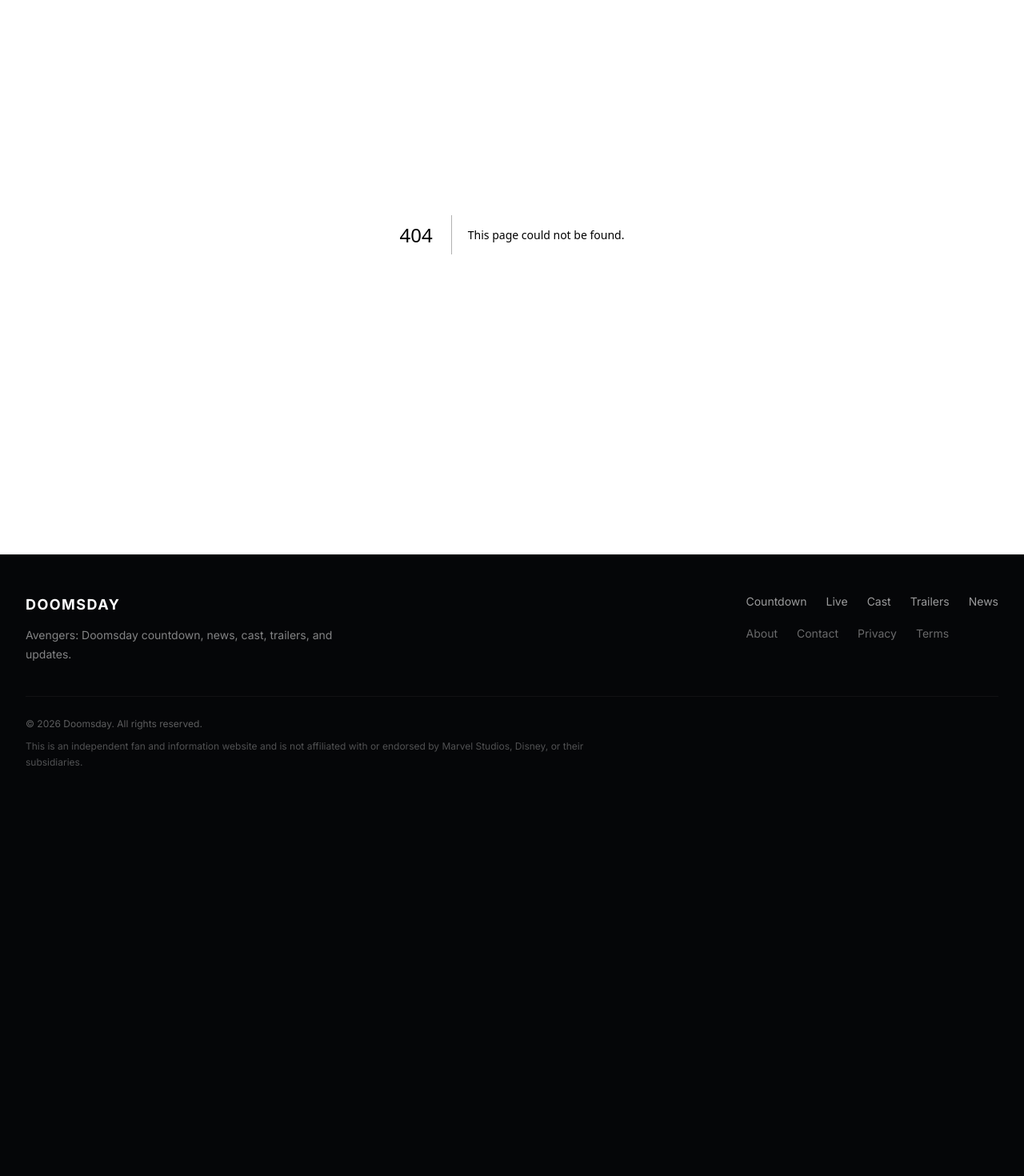
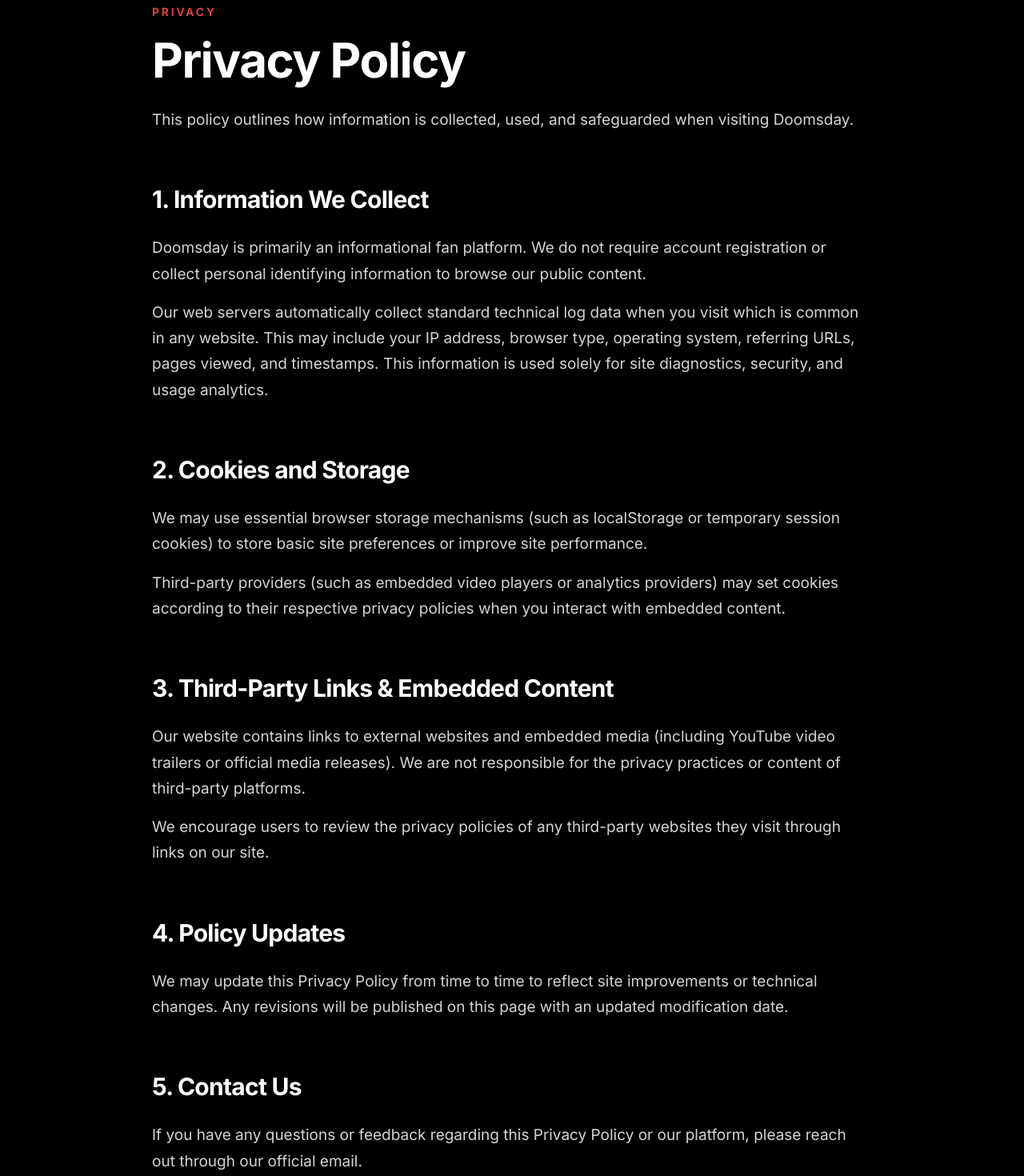
Before and after one commit to we3soft/doomsday-site, a Next.js app: page /privacy in a window 1280 px wide. Before the commit this address had no page. Shown: the part 180-1650 px from the top of the page at 80% size. Before the commit the page ends 1191 px from the top, so only its background shows below. Built offline with nearby package versions, Linux system fonts and the light colour scheme.

Commit message:
privacy page

```diff
--- /dev/null
+++ b/app/privacy/page.tsx
@@ -0,0 +1,86 @@
+import type { Metadata } from "next";
+
+export const metadata: Metadata = {
+  title: "Privacy Policy",
+  description:
+    "Privacy Policy for Doomsday - Learn how we handle information and protect visitor privacy.",
+};
+
+const sections = [
+  {
+    heading: "1. Information We Collect",
+    paragraphs: [
+      "Doomsday is primarily an informational fan platform. We do not require account registration or collect personal identifying information to browse our public content.",
+      "Our web servers automatically collect standard technical log data when you visit which is common in any website. This may include your IP address, browser type, operating system, referring URLs, pages viewed, and timestamps. This information is used solely for site diagnostics, security, and usage analytics.",
+    ],
+  },
+  {
+    heading: "2. Cookies and Storage",
+    paragraphs: [
+      "We may use essential browser storage mechanisms (such as localStorage or temporary session cookies) to store basic site preferences or improve site performance.",
+      "Third-party providers (such as embedded video players or analytics providers) may set cookies according to their respective privacy policies when you interact with embedded content.",
+    ],
+  },
+  {
+    heading: "3. Third-Party Links & Embedded Content",
+    paragraphs: [
+      "Our website contains links to external websites and embedded media (including YouTube video trailers or official media releases). We are not responsible for the privacy practices or content of third-party platforms.",
+      "We encourage users to review the privacy policies of any third-party websites they visit through links on our site.",
+    ],
+  },
+  {
+    heading: "4. Policy Updates",
+    paragraphs: [
+      "We may update this Privacy Policy from time to time to reflect site improvements or technical changes. Any revisions will be published on this page with an updated modification date.",
+    ],
+  },
+  {
+    heading: "5. Contact Us",
+    paragraphs: [
+      "If you have any questions or feedback regarding this Privacy Policy or our platform, please reach out through our official email.",
+    ],
+  },
+];
+
+export default function PrivacyPage() {
+  return (
+    <main className="min-h-screen bg-black text-white px-6 py-16 sm:py-24 lg:py-28">
+      <article className="mx-auto max-w-[900px] text-left">
+        {/* Header Section */}
+        <header className="mb-14 sm:mb-16">
+          <p className="text-xs sm:text-sm font-semibold tracking-[0.2em] text-[#EF4444] uppercase mb-4">
+            PRIVACY
+          </p>
+          <h1 className="text-4xl sm:text-5xl lg:text-[60px] font-bold tracking-tight text-white leading-[1.15] mb-6">
+            Privacy Policy
+          </h1>
+          <p className="text-lg sm:text-[19px] text-neutral-300 leading-[1.7]">
+            This policy outlines how information is collected, used, and safeguarded when visiting Doomsday.
+          </p>
+        </header>
+
+        {/* Content Sections */}
+        <div className="space-y-14 sm:space-y-16">
+          {sections.map((section) => (
+            <section key={section.heading} className="space-y-6">
+              <h2 className="text-2xl sm:text-[30px] font-bold tracking-tight text-white">
+                {section.heading}
+              </h2>
+
+              <div className="space-y-4">
+                {section.paragraphs.map((p, i) => (
+                  <p
+                    key={i}
+                    className="text-base sm:text-[19px] text-neutral-300 leading-[1.7]"
+                  >
+                    {p}
+                  </p>
+                ))}
+              </div>
+            </section>
+          ))}
+        </div>
+      </article>
+    </main>
+  );
+}
--- a/components/layout/Footer.tsx
+++ b/components/layout/Footer.tsx
@@ -10,9 +10,9 @@ const navigation = [
 
 const legal = [
   { name: "About", href: "/about" },
-  { name: "Contact", href: "/contact" },
+  { name: "Contact", href: "/privacy" },
   { name: "Privacy", href: "/privacy" },
-  { name: "Terms", href: "/terms" },
+  { name: "Terms", href: "/privacy" },
 ];
 
 export default function Footer() {
```
